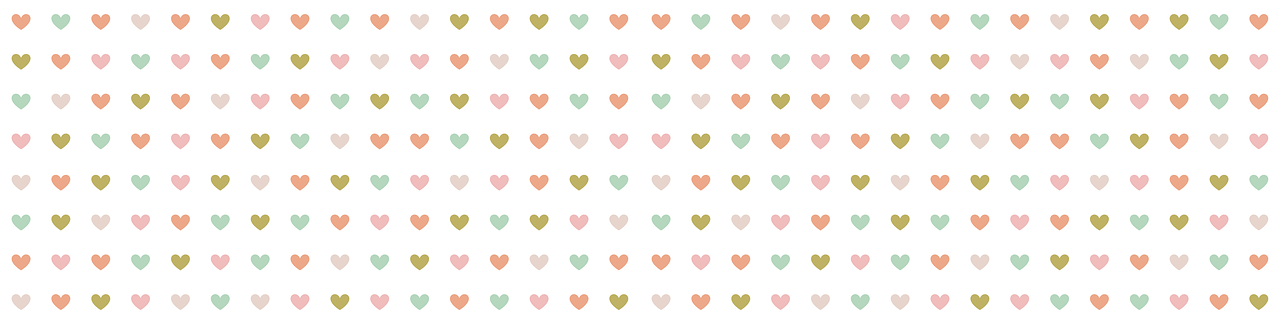
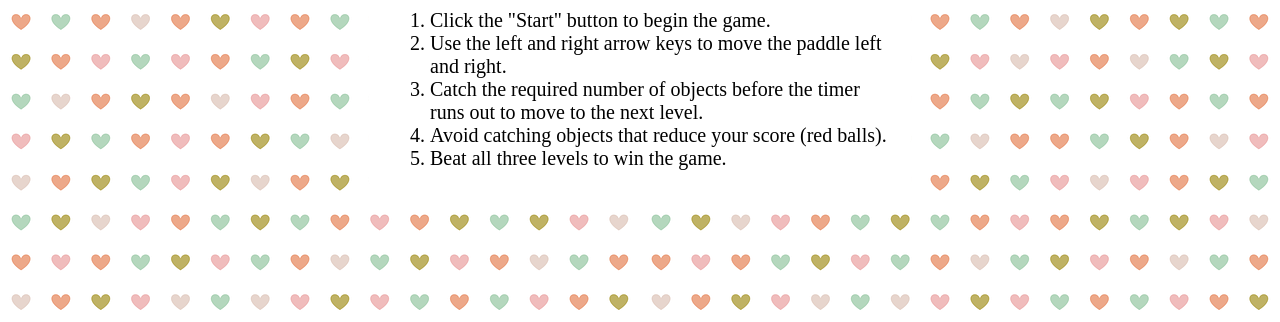
Before and after one commit to abilewomo/PS_Catch_Game, a plain HTML site: page index.html in a window 1280 px wide. Shown: the part 478-800 px from the top of the page. Drawn offline with Linux system fonts and the light colour scheme.

Commit message:
more updates

```diff
--- a/index.html
+++ b/index.html
@@ -10,6 +10,17 @@
 <body><div id="filter"></div>
     <div id="restartBtn">RESTART</div>
     <div id="startBtn">START</div>
+    <div id="text">
+        <h1>Catch the falling objects</h1>
+        <h2>How to Play</h2>
+<ol>
+<li>Click the "Start" button to begin the game.</li>
+<li>Use the left and right arrow keys to move the paddle left and right.</li>
+<li>Catch the required number of objects before the timer runs out to move to the next level.</li>
+<li>Avoid catching objects that reduce your score (red balls).</li>
+<li>Beat all three levels to win the game.</li>
+</ol>
+    </div>
  <script src="script.js"></script>
 </body>
 
--- a/script.js
+++ b/script.js
@@ -77,6 +77,7 @@ class Game {
       this.level += 1;
       this.speed += 2;
       this.colors.push("#ff0000", "#ff0000");
+      document.querySelector("#canvas").style.backgroundColor = "#b19cd9"
     } else if (
       (this.time === 0 && this.score < 5 && this.level == 1) ||
       (this.time === 0 && this.score < 3 && this.level > 1)
@@ -92,6 +93,7 @@ class Game {
       this.level += 1;
       this.speed += 2;
       this.colors.push("#ff0000");
+      document.querySelector("#canvas").style.backgroundColor = "#facc08"
     }
 
     this.time -= 1000;
@@ -195,9 +197,11 @@ class Objects {
 //end class definitions
 
 let startBtn = document.querySelector("#startBtn");
+let text = document.querySelector("#text")
 
 startBtn.addEventListener("click", (e) => {
   startBtn.remove();
+  text.remove()
   let canvas = document.createElement("canvas");
   canvas.setAttribute("id", "canvas");
   canvas.width = "800";
--- a/style.css
+++ b/style.css
@@ -31,3 +31,12 @@ canvas {
 #restartBtn{
     display: none;
 }
+#text{
+    position: relative;
+    width: 500px;
+    top: 300px;
+    font-size: 20px;
+    text-align: left;
+    background-color: white;
+    padding: 20px;
+}
```
